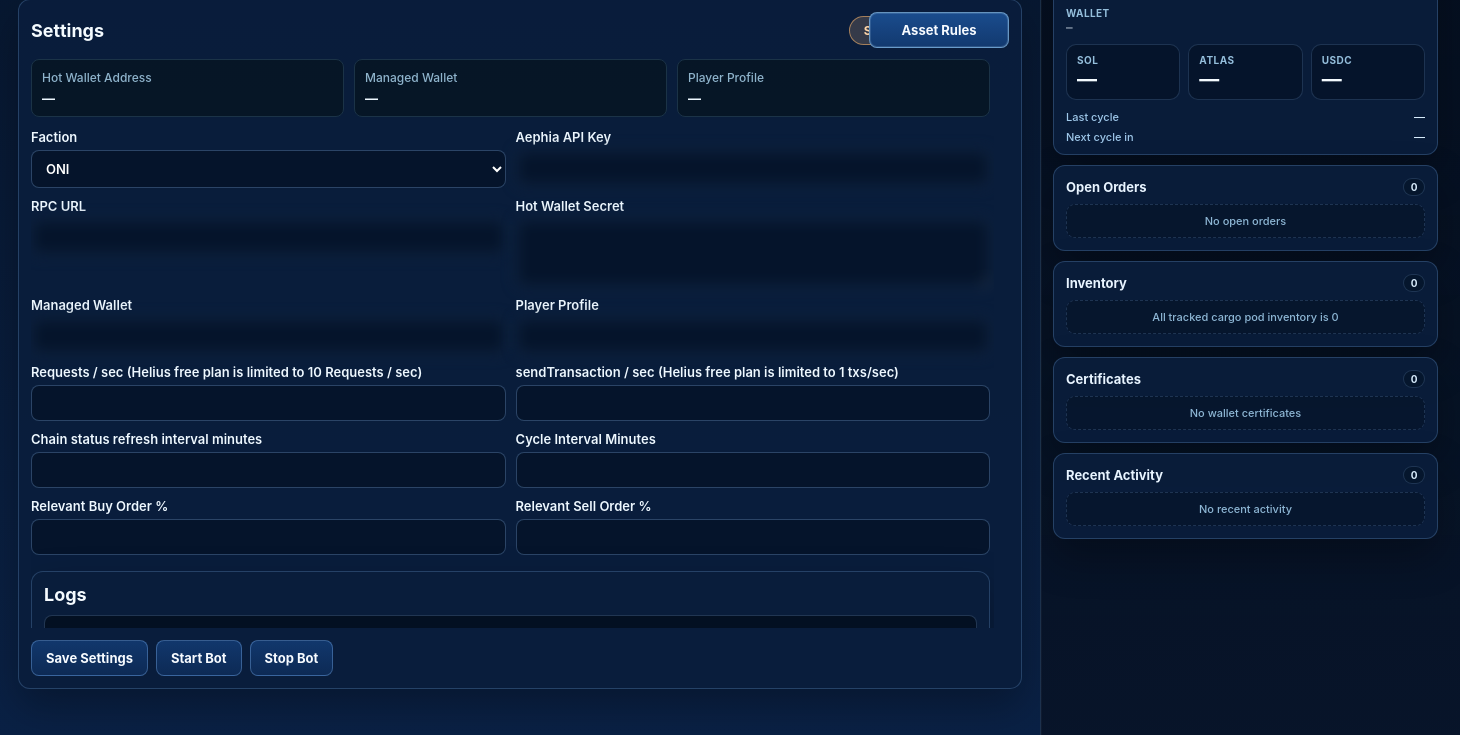
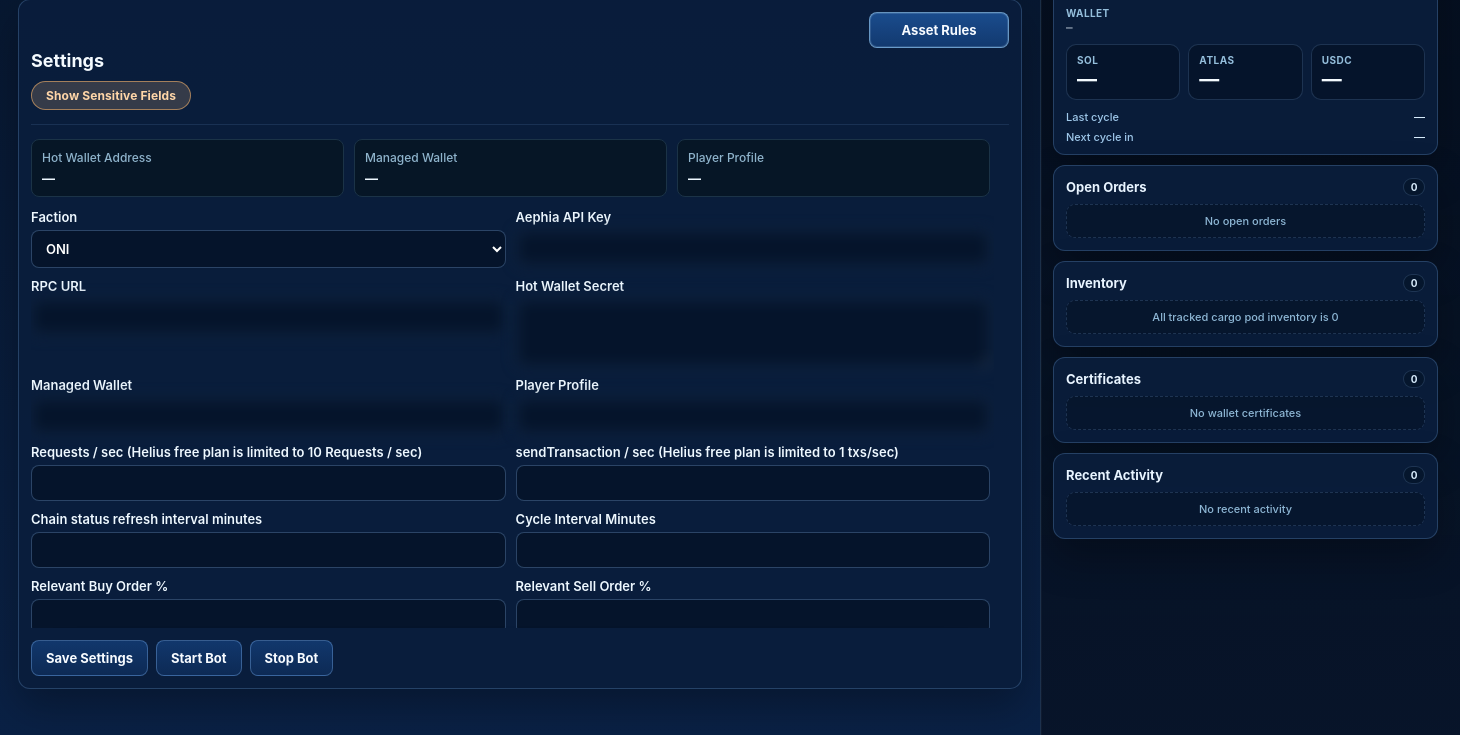
Before and after one commit to aephiaviktor/lm-market-bot, an Electron app: page electron/renderer.html in a window 1460 px wide. Both pictures are taken after a click on the tab "Settings". Shown: the part 65-800 px from the top of the page. Drawn offline with Linux system fonts and the light colour scheme; no server answers.

Commit message:
Stack Settings heading and toggle button vertically (LM Market Bot 0.2.17)

```diff
--- a/electron/renderer.css
+++ b/electron/renderer.css
@@ -575,9 +575,13 @@ h3 {
 }
 
 .tab-panel[data-panel="setup"] .panel-toolbar {
-  margin-top: -34px;
+  flex-direction: column;
+  align-items: flex-start;
+  gap: 10px;
+  margin-top: 0;
   margin-bottom: 14px;
-  padding-right: 0;
+  padding-bottom: 14px;
+  border-bottom: 1px solid rgba(143, 193, 255, 0.12);
 }
 
 .tab-panel[data-panel="setup"] .setup-scroll {
--- a/electron/renderer.js
+++ b/electron/renderer.js
@@ -15,7 +15,7 @@ const fields = [
 
 const STATUS_POLL_MS = 60000;
 const AUTO_RERUN_COOLDOWN_MS = 120000;
-const APP_VERSION = '0.2.16';
+const APP_VERSION = '0.2.17';
 const FULL_RESTART_CONFIG_KEYS = new Set([
   'AEPHIA_API_KEY',
   'FACTION',
--- a/package.json
+++ b/package.json
@@ -1,6 +1,6 @@
 {
   "name": "lm-market-bot",
-  "version": "0.2.16",
+  "version": "0.2.17",
   "description": "",
   "main": "electron/main.js",
   "scripts": {
```
